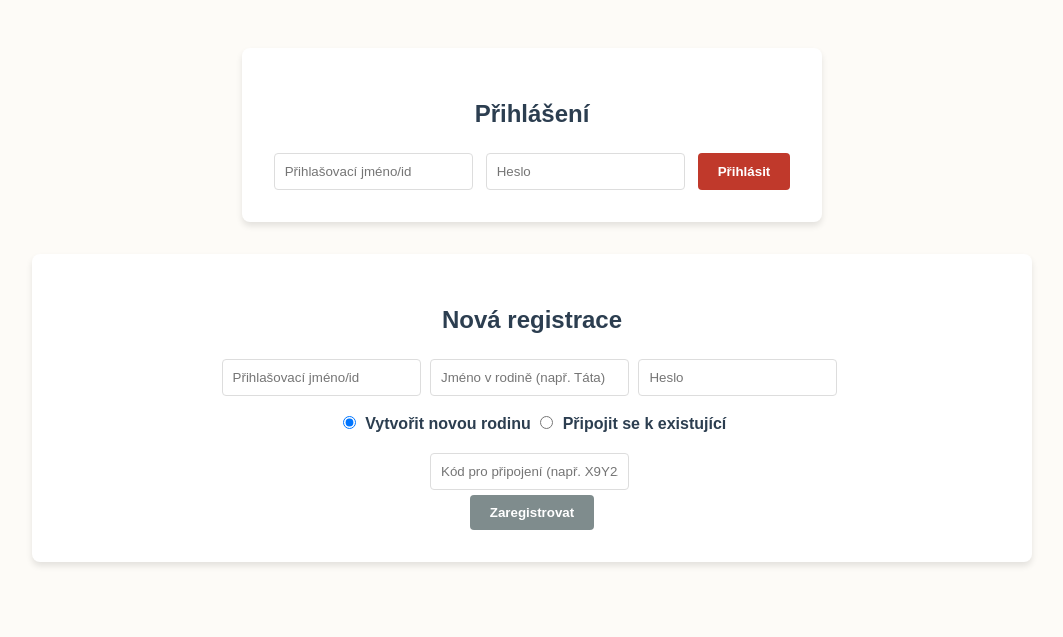
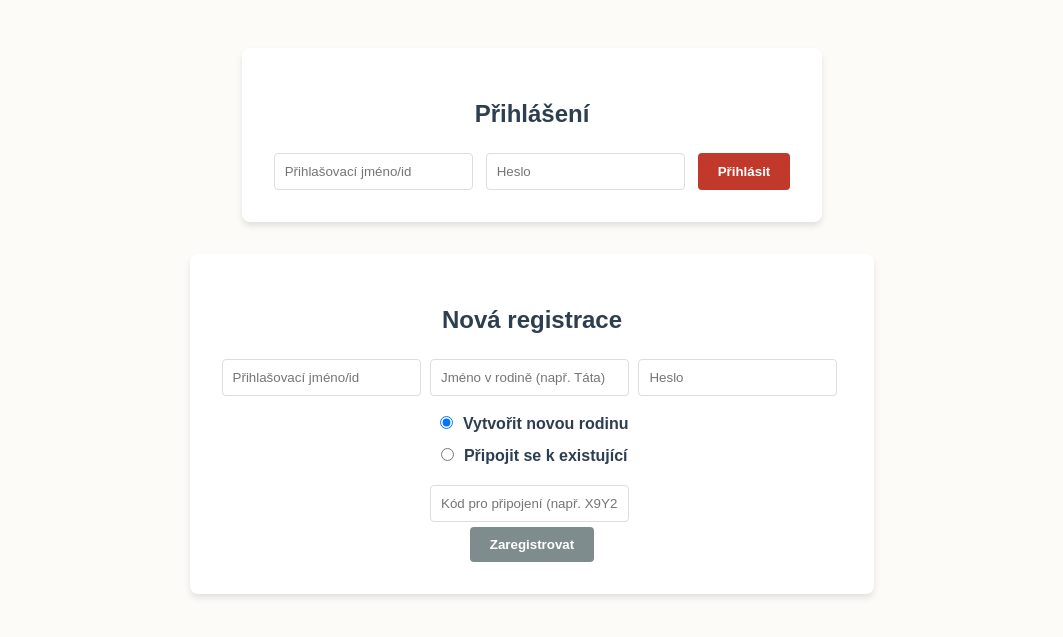
Before and after one commit to PyEldar/group-wishlist-manager, a Flask app: page / in a window 1280 px wide. Shown: the part 60-697 px from the top of the page, without its empty margins (108-1171 px from the left). Run offline with Flask 3, Linux system fonts and the light colour scheme.

Commit message:
Fix radio button align

```diff
--- a/static/style.css
+++ b/static/style.css
@@ -238,12 +238,16 @@
 }
 
 .radio-group {
-    display: inline-block;
+    display: flex;
+    justify-content: center;
     margin: 15px 0;
-    text-align: left;
+    flex-direction: column;
+    column-gap: 20px;
+    row-gap: 10px;
 }
 
 .radio-group label {
     cursor: pointer;
     font-weight: bold;
+    text-align: center;
 }
```
